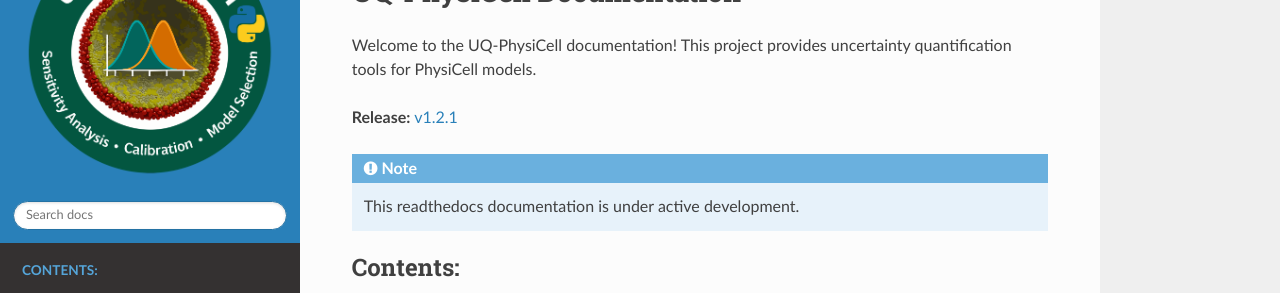
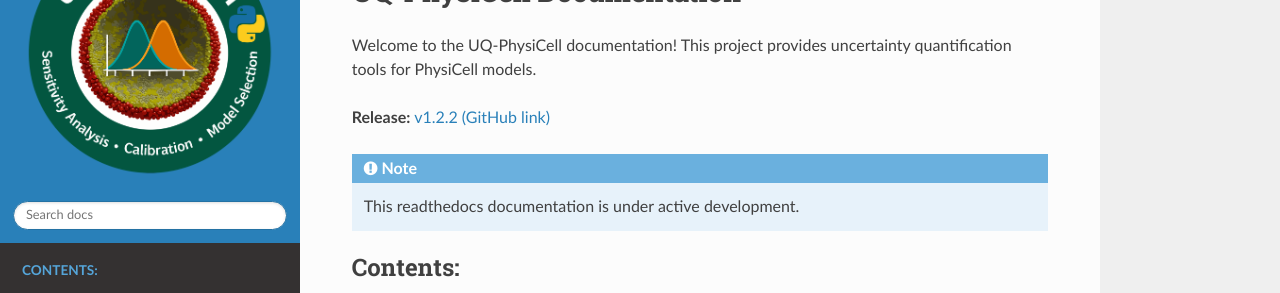
Before and after one commit to heberlr/UQ_PhysiCell, a Sphinx documentation site: the page built from doc/index.md, in a window 1280 px wide and 900 px high. Shown: the part 126-419 px from the top of the window. Built offline with Sphinx 7.4.7 and the Read the Docs theme 3.1.0, drawn with Linux system fonts in a browser that asks for light colours; pages that are not in the unit, such as notebooks, are missing from menus.

Commit message:
fix: update release version in documentation to v1.2.2

````diff
--- a/doc/index.md
+++ b/doc/index.md
@@ -2,7 +2,7 @@
 
 Welcome to the UQ-PhysiCell documentation! This project provides uncertainty quantification tools for PhysiCell models.
 
-**Release:** [v1.2.1](https://github.com/heberlr/UQ_PhysiCell/releases/tag/v1.2.1)
+**Release:** [v1.2.2 (GitHub link)](https://github.com/heberlr/UQ_PhysiCell/releases/tag/v1.2.2 (GitHub link))
 
 ```{note}
 This readthedocs documentation is under active development.
````
